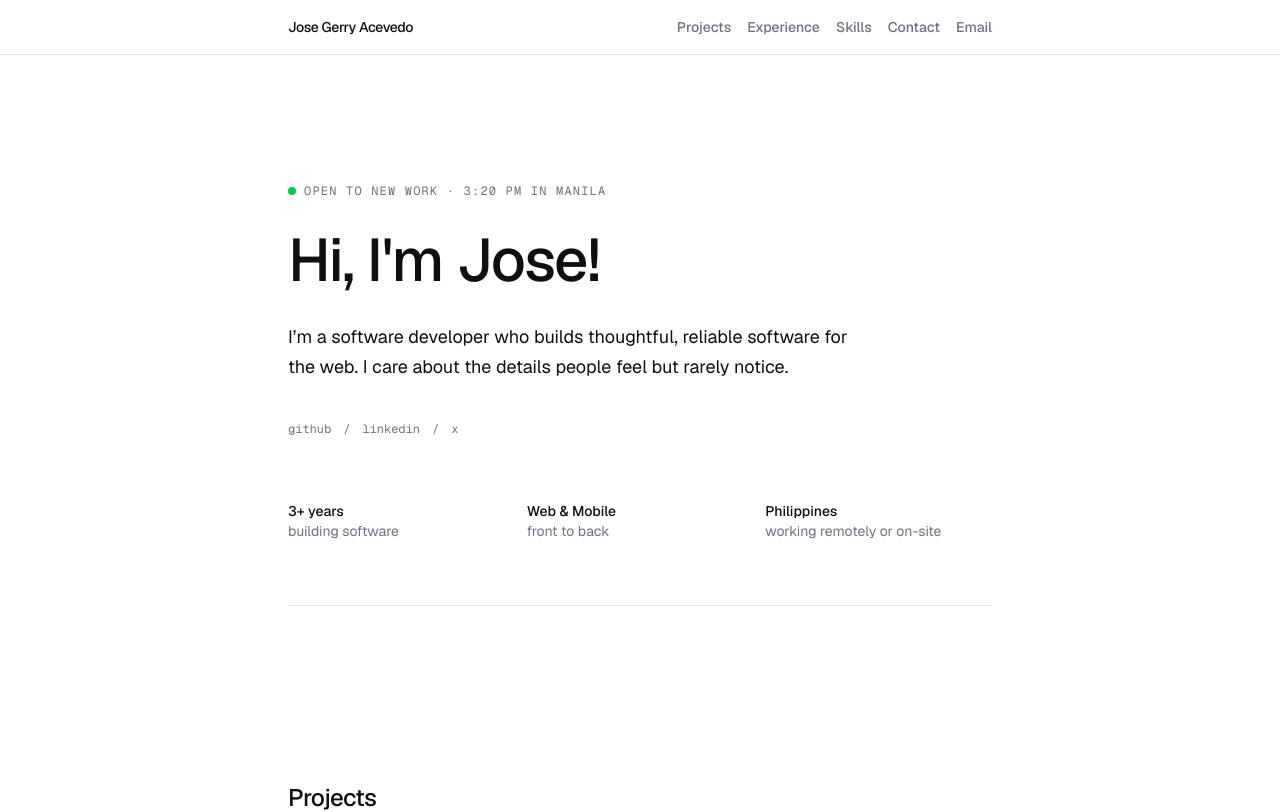
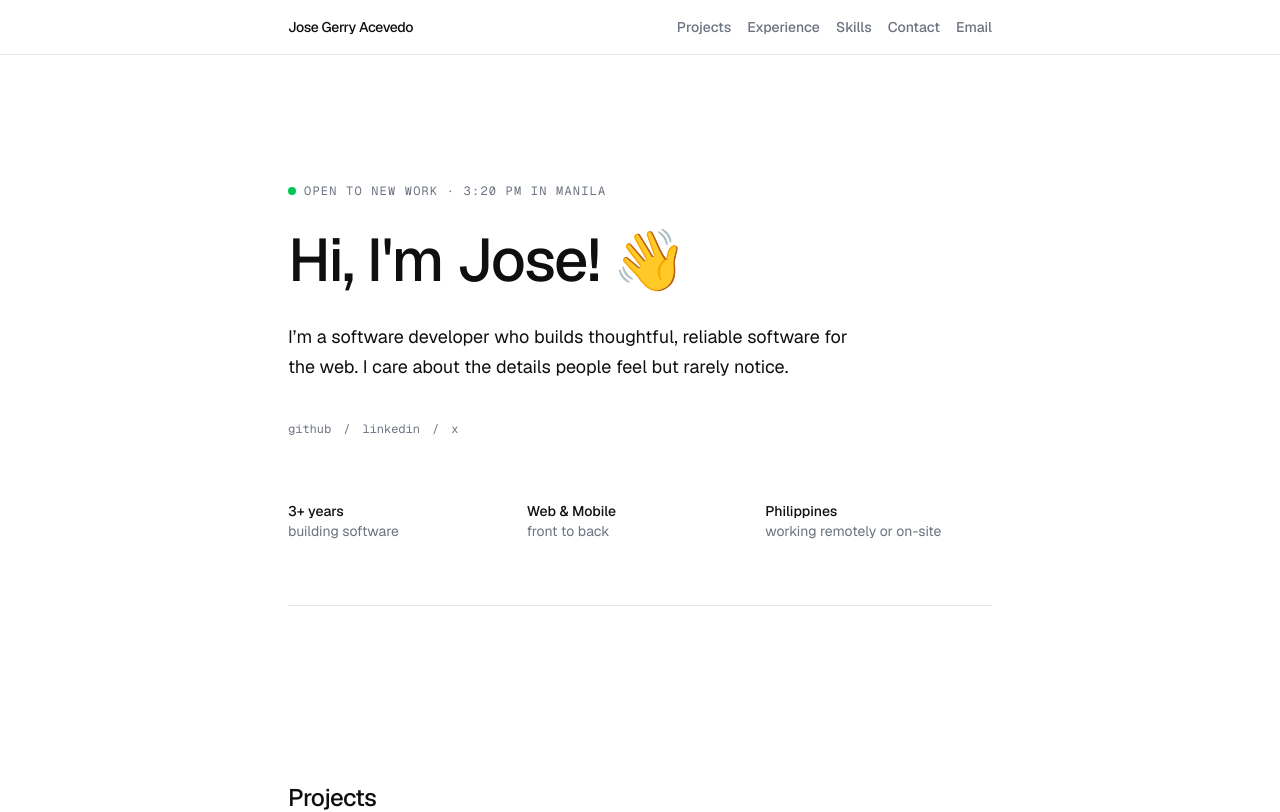
Before and after one commit to josegerryacevedo/personal-portfolio, a Next.js app: page / in a window 1280 px wide. Shown: the top 812 px of the page. Built offline with nearby package versions, Linux system fonts and the light colour scheme.

Commit message:
Enhance global styles with new animations and update Hero component for smoother rendering of greeting emoji.

```diff
--- a/src/app/globals.css
+++ b/src/app/globals.css
@@ -59,17 +59,40 @@ body {
   color: #ffffff;
 }
 
-/* reduced motion */
-@media (prefers-reduced-motion: reduce) {
-  *, *::before, *::after {
-    animation-duration: 0.01ms !important;
-    animation-iteration-count: 1 !important;
-    transition-duration: 0.01ms !important;
-  }
-}
+/* reduced motion disabled for animations */
+
 
 .section-divider {
   border: none;
   border-top: 1px solid var(--border);
   margin: 0;
 }
+
+@keyframes fade-up {
+  from {
+    opacity: 0;
+    transform: translateY(16px);
+  }
+  to {
+    opacity: 1;
+    transform: translateY(0);
+  }
+}
+
+.animate-fade-up {
+  animation: fade-up 0.9s cubic-bezier(0.22, 1, 0.36, 1) both;
+}
+
+
+
+@keyframes pop-in {
+  0% { transform: scale(0); opacity: 0; }
+  60% { transform: scale(1.2); opacity: 1; }
+  100% { transform: scale(1); opacity: 1; }
+}
+
+.animate-pop-in {
+  display: inline-block;
+  animation: pop-in 0.6s cubic-bezier(0.34, 1.56, 0.64, 1) both;
+  transform-origin: center;
+}
--- a/src/components/Hero.tsx
+++ b/src/components/Hero.tsx
@@ -4,8 +4,10 @@ import { useEffect, useState } from "react";
 
 export default function Hero() {
   const [time, setTime] = useState<string | null>(null);
+  const [mounted, setMounted] = useState(false);
 
   useEffect(() => {
+    setMounted(true);
     const format = () =>
       new Intl.DateTimeFormat("en-US", {
         hour: "numeric",
@@ -27,7 +29,18 @@ export default function Hero() {
           {time ? `Open to new work · ${time} in Manila` : "Open to new work"}
         </p>
         <h1 className="text-4xl md:text-6xl font-medium leading-tight tracking-tight text-foreground">
-          Hi, I'm Jose!
+          Hi, I'm Jose!{" "}
+          <span
+            className="inline-block"
+            style={{
+              transform: mounted ? "scale(1)" : "scale(0)",
+              opacity: mounted ? 1 : 0,
+              transition: "transform 0.6s cubic-bezier(0.34, 1.56, 0.64, 1), opacity 0.6s ease",
+              transformOrigin: "center",
+            }}
+          >
+            👋
+          </span>
         </h1>
         <p className="text-lg text-foreground leading-relaxed max-w-xl">
           I’m a software developer who builds thoughtful, reliable software for the web. I care about the details people feel but rarely notice.
```
Also changed, not shown: buildout.txt.
